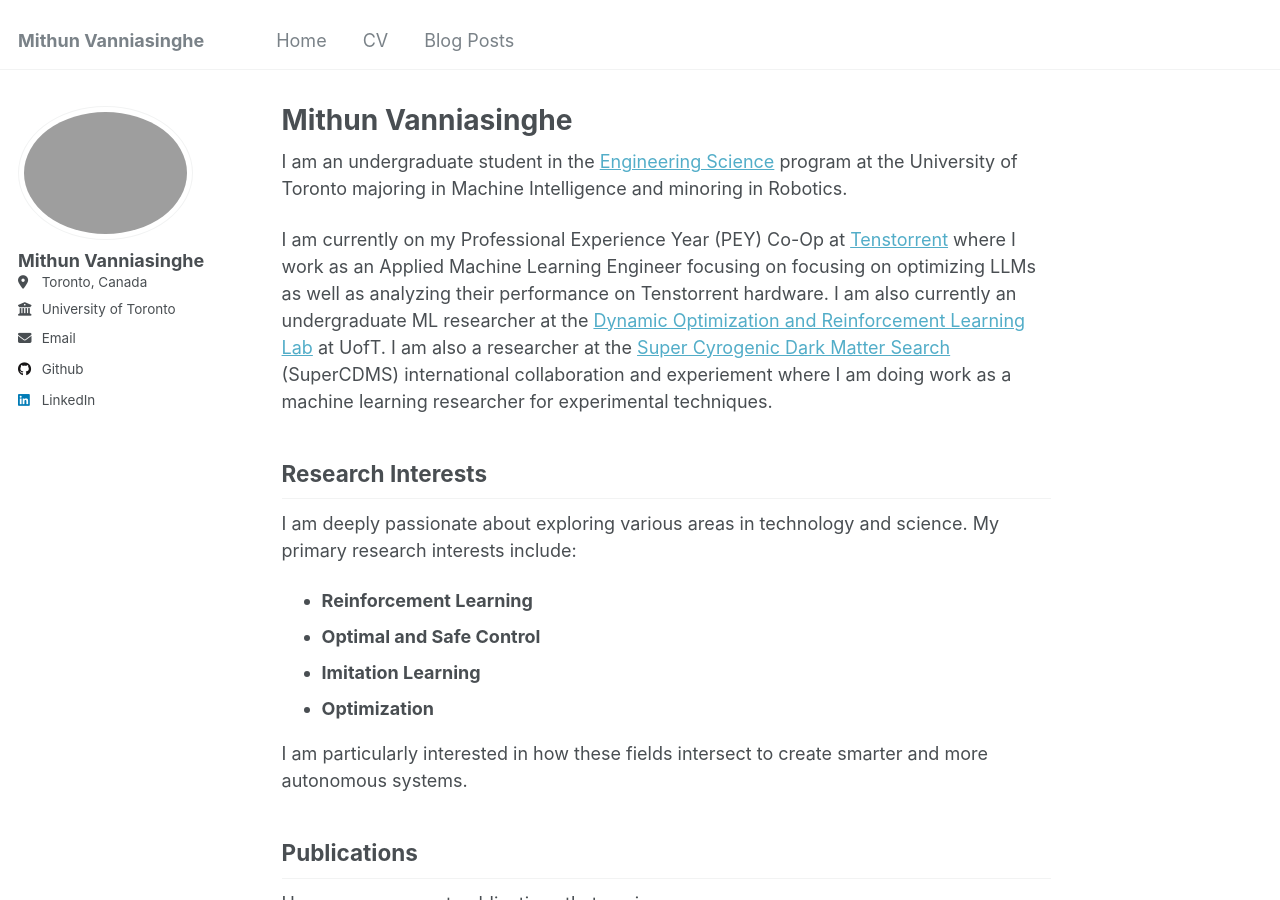
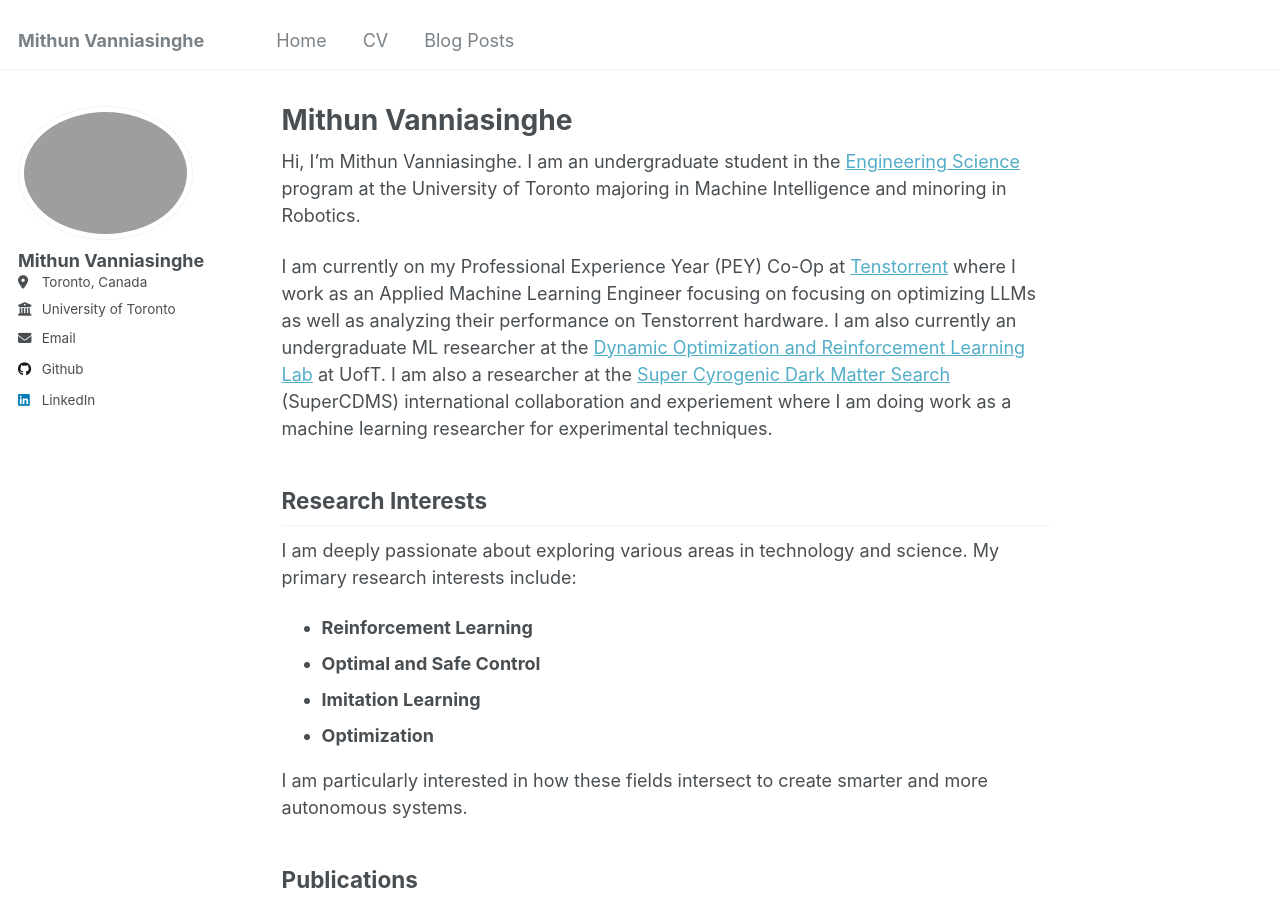
Before and after one commit to mithunvvv/mithunvvv.github.io, a Jekyll site: the page built from _pages/about.md, in a window 1280 px wide and 900 px high. Built offline with Jekyll 4.4.1, drawn with Linux system fonts in a browser that asks for light colours.

Commit message:
edit intro

```diff
--- a/_pages/about.md
+++ b/_pages/about.md
@@ -7,7 +7,7 @@ redirect_from:
   - /about.html
 ---
 
-I am an undergraduate student in the [Engineering Science](https://engsci.utoronto.ca/program/what-is-engsci/) program at the University of Toronto majoring in Machine Intelligence and minoring in Robotics.
+Hi, I'm Mithun Vanniasinghe. I am an undergraduate student in the [Engineering Science](https://engsci.utoronto.ca/program/what-is-engsci/) program at the University of Toronto majoring in Machine Intelligence and minoring in Robotics.
 
 I am currently on my Professional Experience Year (PEY) Co-Op at [Tenstorrent](https://tenstorrent.com/) where I work as an Applied Machine Learning Engineer focusing on focusing on optimizing LLMs as well as analyzing their performance on Tenstorrent hardware. I am also currently an undergraduate ML researcher at the [Dynamic Optimization and Reinforcement Learning Lab](https://cglee.mie.utoronto.ca/research-lab/) at UofT. I am also a researcher at the [Super Cyrogenic Dark Matter Search](https://supercdms.slac.stanford.edu/) (SuperCDMS) international collaboration and experiement where I am doing work as a machine learning researcher for experimental techniques.
 
```
